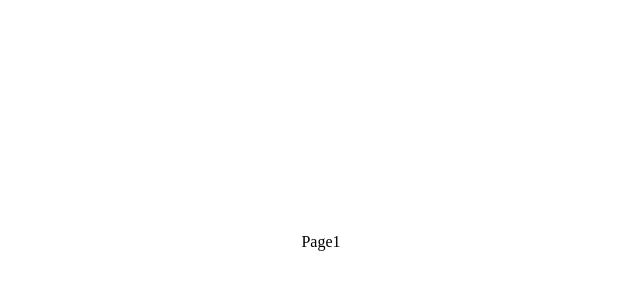
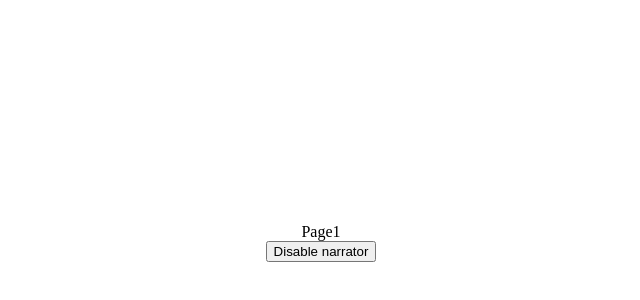
Before and after one commit to unamimo/unamimo.github.io, a React (Vite) app in the folder react-development-proj/: page /page1 in a window 1280 px wide. Shown: the part 158-458 px from the top of the page, without its empty margins (319-959 px from the left). Built offline with nearby package versions, Linux system fonts and the light colour scheme.

Commit message:
feat: Setup basic narrator button

```diff
--- /dev/null
+++ b/react-development-proj/src/components/TextToSpeech.tsx
@@ -0,0 +1,56 @@
+//import { useEffect, useState } from "react";
+
+import { useState } from "react";
+
+// interface TextToSpeechProps{
+//     text: string
+// }
+
+// const TextToSpeech = ({ text }: TextToSpeechProps ) => {
+//     const [isPaused, setIsPaused] = useState(false);
+//     const [utterance, setUtterance] = useState<SpeechSynthesisUtterance | null>(null);
+
+//     useEffect(() => {
+//         const synth = window.speechSynthesis;
+//         const textUtterance = new SpeechSynthesisUtterance(text);
+
+//         setUtterance(textUtterance);
+
+//         return () => {
+//             synth.cancel();
+//         };
+//     }, [text]);
+
+//     const handlePlay = () => {
+//         const synth = window.speechSynthesis;
+
+//         if (isPaused) {
+//             synth.resume();
+//         }
+
+//         synth.speak(utterance)
+//     }
+// }
+
+export default function TextToSpeech() {
+    // setup narrator to say text
+    const NarratorEnabledSpeech = new SpeechSynthesisUtterance("Narrator enabled");
+    // set text on button to say "enable narrator" if narrator is currently not on, and vise versa
+    const [isNarratorEnabled, setNarrator] = useState(false);
+
+    function EnableNarrator() {
+        setNarrator(false);
+        speechSynthesis.speak(NarratorEnabledSpeech);
+    };
+
+    return(
+        <>
+            {isNarratorEnabled ?  (
+                <button onClick={() => EnableNarrator()}>Enable narrator</button>
+            ) : (
+                <button onClick={() => setNarrator(true)}>Disable narrator</button>
+            )
+            }
+        </>
+    )
+}
--- a/react-development-proj/src/pages/Page1/Page1.tsx
+++ b/react-development-proj/src/pages/Page1/Page1.tsx
@@ -1,3 +1,4 @@
+import TextToSpeech from "../../components/TextToSpeech";
 import TitleLayout from "../../layout/TitleLayout";
 
 export default function Page1 (){
@@ -5,6 +6,7 @@ export default function Page1 (){
         <>
             <TitleLayout>
                 Page1
+                <TextToSpeech/>
             </TitleLayout>
         </>
     )
```
